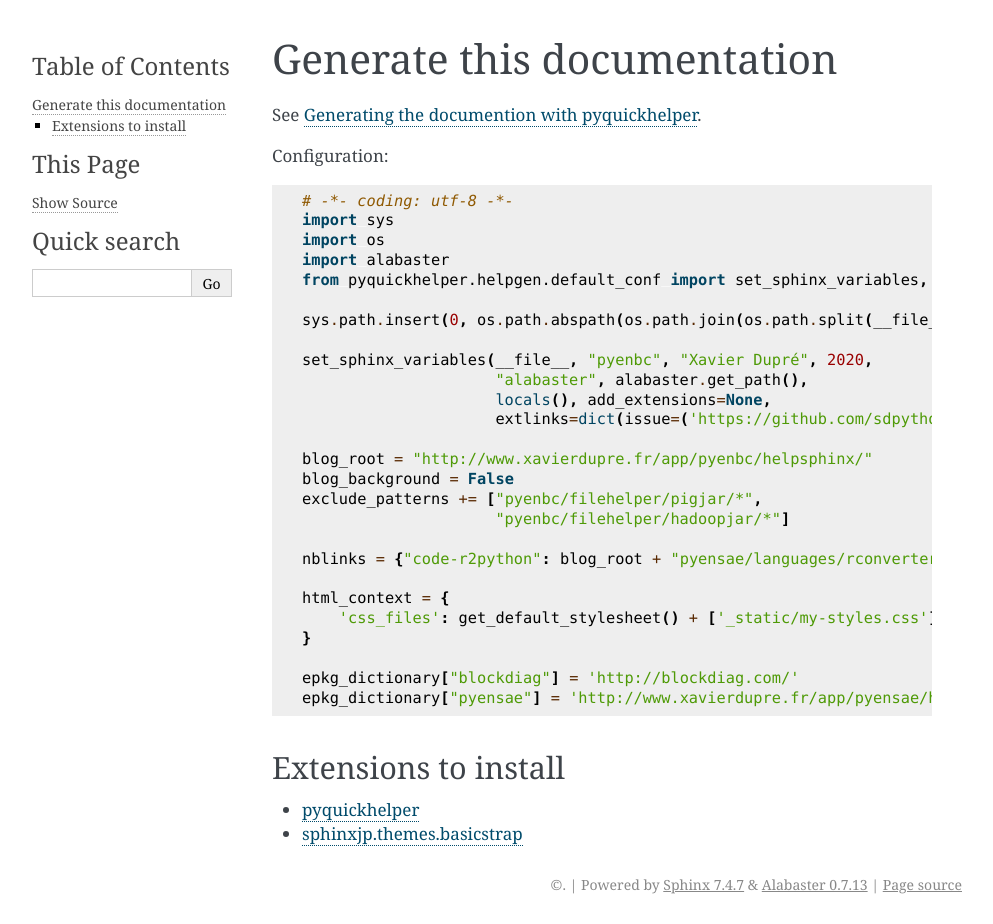
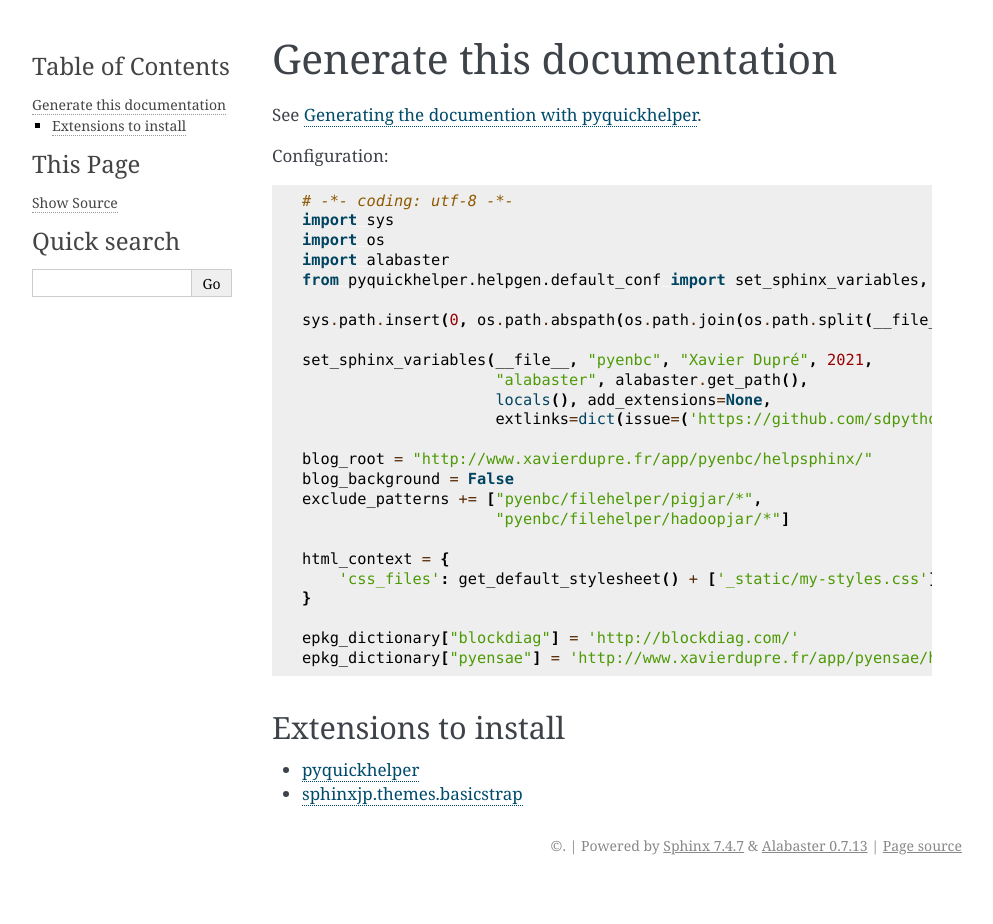
Before and after one commit to sdpython/pyenbc, a Sphinx documentation site: the page built from _doc/sphinxdoc/source/generatedoc.rst, in a window 1280 px wide. Shown: the whole page, without its empty margins (148-1141 px from the left). Built offline with Sphinx 7.4.7, drawn with Linux system fonts in a browser that asks for light colours; pages that are not in the unit, such as notebooks, are missing from menus; the version number is read from the project's files by our own code; after the commit the page ends 900 px from its top, so only the background shows below that.

Commit message:
Update conf.py

```diff
--- a/_doc/sphinxdoc/source/conf.py
+++ b/_doc/sphinxdoc/source/conf.py
@@ -6,7 +6,7 @@ from pyquickhelper.helpgen.default_conf import set_sphinx_variables, get_default
 
 sys.path.insert(0, os.path.abspath(os.path.join(os.path.split(__file__)[0])))
 
-set_sphinx_variables(__file__, "pyenbc", "Xavier Dupré", 2020,
+set_sphinx_variables(__file__, "pyenbc", "Xavier Dupré", 2021,
                      "alabaster", alabaster.get_path(),
                      locals(), add_extensions=None,
                      extlinks=dict(issue=('https://github.com/sdpython/pyenbc/issues/%s', 'issue')))
@@ -16,8 +16,6 @@ blog_background = False
 exclude_patterns += ["pyenbc/filehelper/pigjar/*",
                      "pyenbc/filehelper/hadoopjar/*"]
 
-nblinks = {"code-r2python": blog_root + "pyensae/languages/rconverter.html"}
-
 html_context = {
     'css_files': get_default_stylesheet() + ['_static/my-styles.css'],
 }
```
